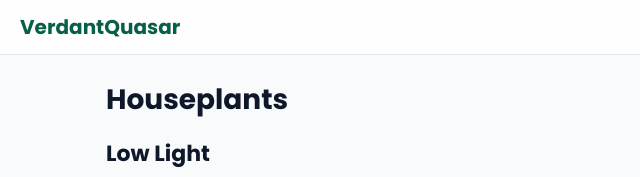
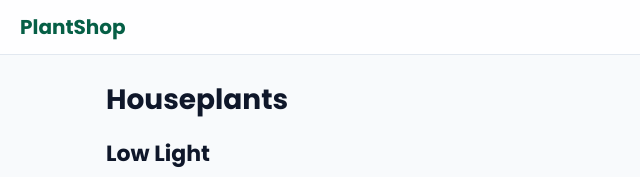
Before and after one commit to MatrixC1999/plant-shop, a plain HTML site: page products.html in a window 1280 px wide. Shown: the top 177 px of the page, 0-640 px from the left. Drawn offline with Linux system fonts and the light colour scheme; files whose address does not match are found by name.

Commit message:
Update products.html

```diff
--- a/products.html
+++ b/products.html
@@ -11,7 +11,7 @@
 </head>
 <body>
     <header class="site-header">
-        <a class="brand" href="index.html">VerdantQuasar</a>
+        <a class="brand" href="index.html">PlantShop</a>
         <nav class="nav">
             <a href="products.html" aria-current="page">Shop</a>
             <a class="cart-link" href="cart.html" aria-label="Shopping Cart">
```
